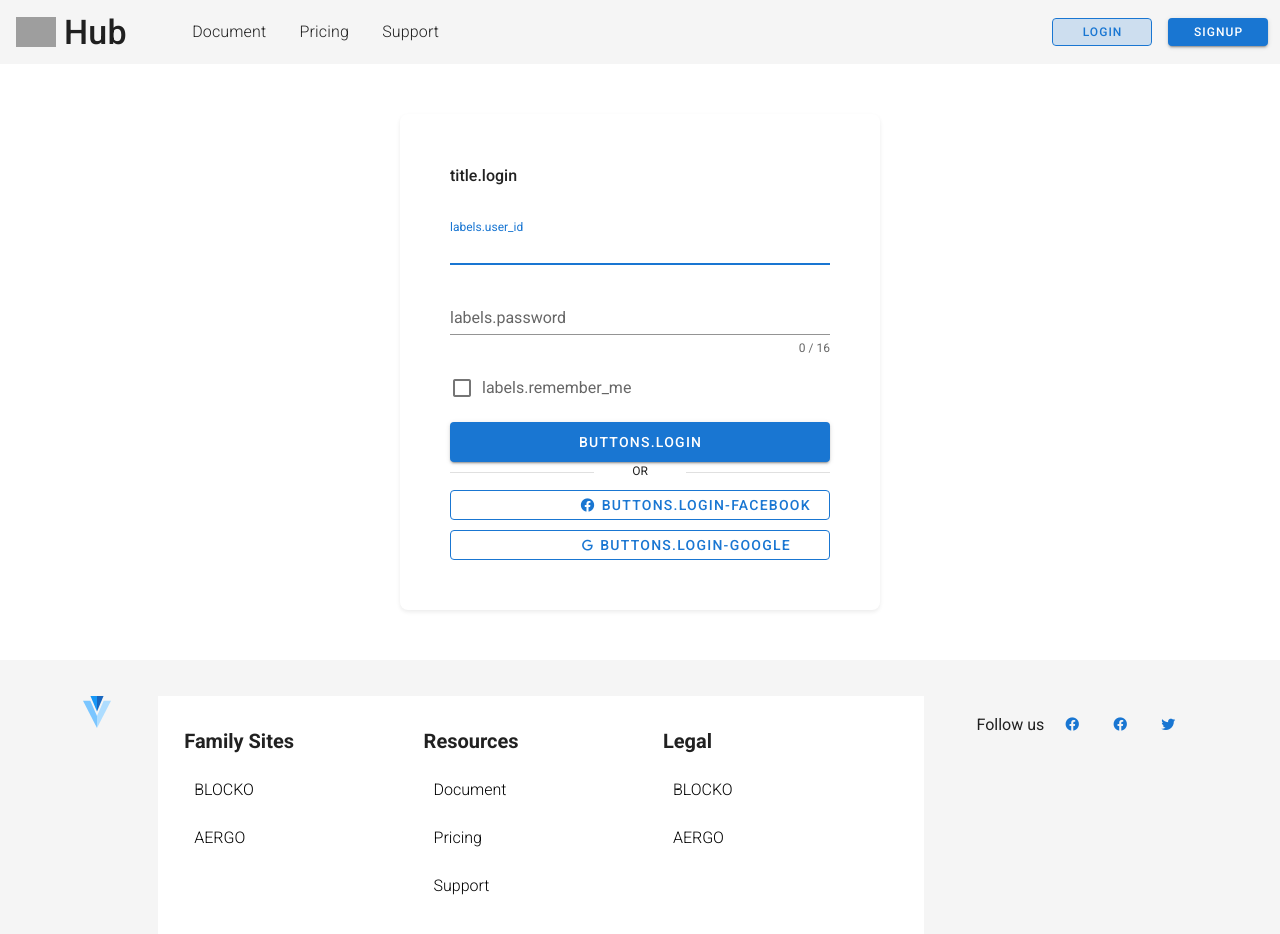
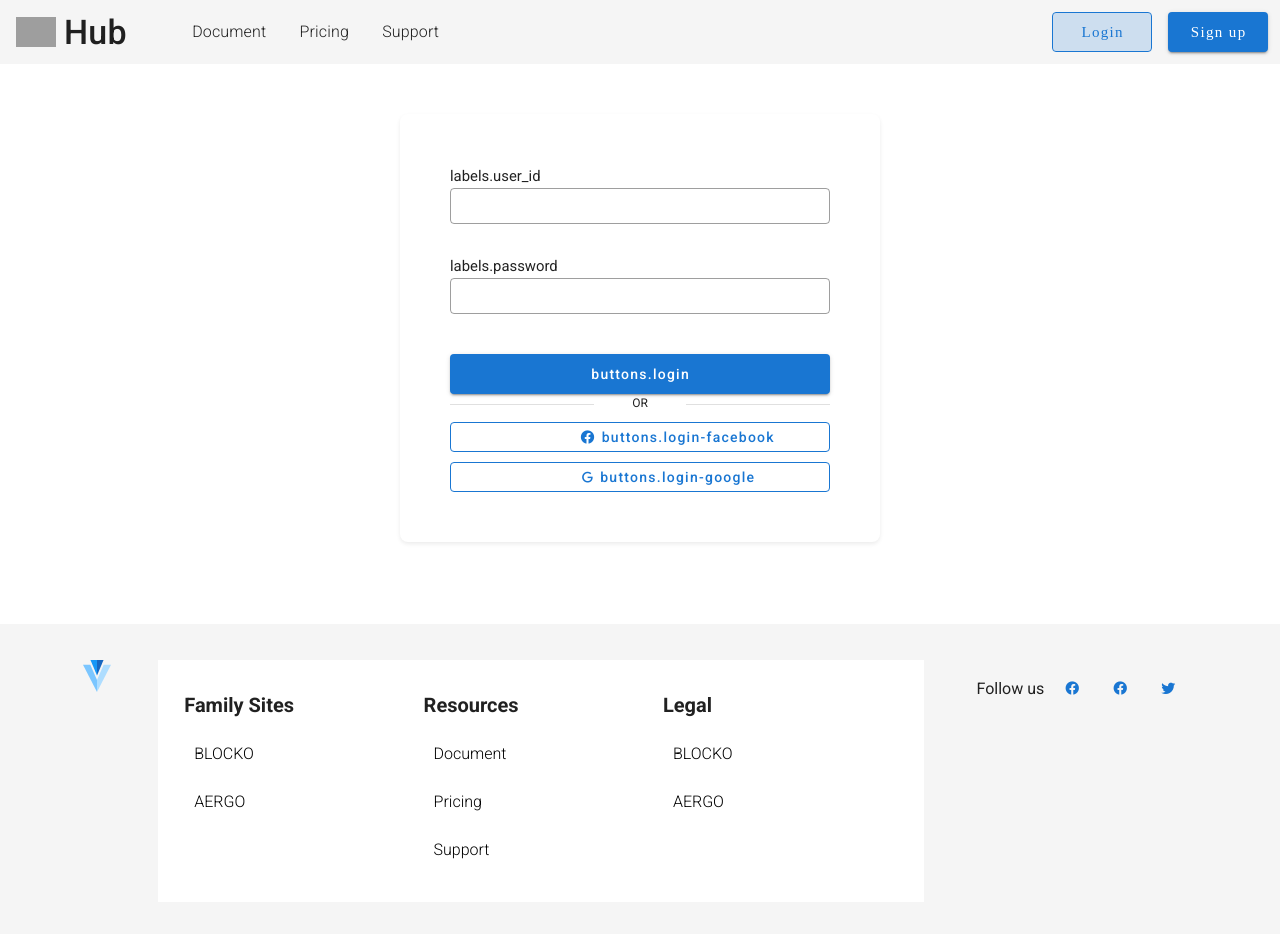
Before and after one commit to everjs78/vuejs_setup, a Vue app: page /login in a window 1280 px wide. Shown: the top 934 px of the page. Built offline with nearby package versions, Linux system fonts and the light colour scheme; grey boxes are pictures that could not be loaded.

Commit message:
[login] login with basic auth protocol

```diff
--- a/src/components/basic/Header.vue
+++ b/src/components/basic/Header.vue
@@ -1,5 +1,5 @@
 <template>
-  <div>
+  <div class="component header">
     <v-app-bar app clipped-left flat>
       <HubLogo />
       <v-row class="ml-8" align="center" v-if="!loggined">
@@ -8,11 +8,18 @@
         </v-btn>
         <v-spacer></v-spacer>
 
-        <v-btn small class="mx-2" color="primary" outlined width="100px" :to="loginLink.login.to">{{
-          loginLink.login.label
-        }}</v-btn>
+        <v-btn
+          small
+          class="mx-2 login-button"
+          color="primary"
+          outlined
+          height="40px"
+          width="100px"
+          :to="loginLink.login.to"
+          >{{ loginLink.login.label }}</v-btn
+        >
 
-        <v-btn small class="mx-2" color="primary" width="100px" :to="loginLink.signUp.to">{{
+        <v-btn small class="mx-2 login-button" color="primary" height="40px" width="100px" :to="loginLink.signUp.to">{{
           loginLink.signUp.label
         }}</v-btn>
       </v-row>
@@ -63,7 +70,7 @@ export default {
         to: 'login',
       },
       signUp: {
-        label: 'Signup',
+        label: 'Sign up',
         to: 'signup',
       },
     },
@@ -75,6 +82,15 @@ export default {
 </script>
 <style lang="scss">
 @import '@/components/styles/variables.scss';
+.component.header {
+  .login-button {
+    height: 40px;
+    font-family: 'Montserrat';
+    font-size: 15px;
+    font-weight: 500;
+    text-transform: none;
+  }
+}
 .nav-btn-label {
   color: red;
 }
--- a/src/router/index.ts
+++ b/src/router/index.ts
@@ -97,6 +97,10 @@ const routes: Array<RouteConfig> = [
       },
     ],
   },
+  {
+    path: '*',
+    redirect: '/',
+  },
 ];
 
 const router = new VueRouter({
--- a/src/views/Login.vue
+++ b/src/views/Login.vue
@@ -1,4 +1,5 @@
 <template>
+  <v-form ref="form" v-model="valid" lazy-validation @submit.prevent="tryLogin">
     <v-row align="center" justify="center">
       <v-col cols="12" sm="8" md="4">
         <div class="component login d-flex flex-column">
@@ -6,23 +7,25 @@
             <div class="login-form-container d-flex flex-column align-center">
               <div class="login-form">
                 <!--<Logo :width="346" /> -->
-              <div class="login-title">
-                {{ $t('title.login') }}
-              </div>
-              <v-text-field v-model="userId" :label="$t('labels.user_id')" required autofocus />
+                <span class="label-text">{{ $t('labels.user_id') }}</span>
+
+                <v-text-field
+                  v-model="userId"
+                  :rules="[rules.required, rules.email]"
+                  maxlength="100"
+                  outlined
+                  height="36px"
+                />
+                <span class="label-text">{{ $t('labels.password') }}</span>
                 <v-text-field
                   v-model="password"
                   type="password"
-                :label="$t('labels.password')"
-                :rules="rules"
-                counter
+                  :rules="[rules.required, rules.password]"
                   maxlength="16"
-                hint="At least 8 characters"
-                required
+                  outlined
+                  height="36px"
                 />
-
-              <v-checkbox v-model="rememberMe" :label="$t('labels.remember_me')" />
-              <v-btn block color="primary" height="40px">
+                <v-btn block color="primary" height="40px" type="submit" :disabled="!valid" class="login-button">
                   {{ $t('buttons.login') }}
                 </v-btn>
                 <v-row justify="center">
@@ -45,9 +48,11 @@
       <div class="copyright-container d-flex flex-column align-center">
         <Copyrights />
       </div>
-      --></div>
+      -->
+        </div>
       </v-col>
     </v-row>
+  </v-form>
 </template>
 
 <script lang="ts">
@@ -64,9 +69,40 @@ export default Vue.extend({
   data: () => ({
     userId: '',
     password: '',
-    rememberMe: false,
-    rules: [(value: any) => (value && value.length >= 8) || 'Must be 8~16 characters'],
+    valid: false,
   }),
+  methods: {
+    tryLogin(): void {
+      console.log('try login');
+      if (!(this.$refs.form as Vue & { validate: () => boolean }).validate()) {
+        return;
+      }
+
+      this.$rest
+        .get('/ui/v1/login', undefined, { auth: { username: this.userId, password: this.password } })
+        .then((data) => {
+          console.log('login ok' + this.userId);
+          window.localStorage.setItem('userId', this.userId);
+          this.$router.replace({ name: 'welcome' });
+        })
+        .catch((error) => {
+          console.log('api server err' + error);
+          throw error;
+        });
+    },
+  },
+  computed: {
+    rules() {
+      return {
+        required: (value: any) => !!value || this.$t('rules.required'),
+        email: (value: any) => {
+          const pattern = /^(([^<>()[\]\\.,;:\s@"]+(\.[^<>()[\]\\.,;:\s@"]+)*)|(".+"))@((\[[0-9]{1,3}\.[0-9]{1,3}\.[0-9]{1,3}\.[0-9]{1,3}])|(([a-zA-Z\-0-9]+\.)+[a-zA-Z]{2,}))$/;
+          return pattern.test(value) || this.$t('rules.email');
+        },
+        password: (value: any) => (value && value.length >= 4) || this.$t('rules.password'),
+      };
+    },
+  },
 });
 </script>
 
@@ -88,24 +124,29 @@ export default Vue.extend({
       box-shadow: 0 2px 4px 0 rgba(0, 0, 0, 0.08);
       background-color: #ffffff;
 
+      .v-text-field .v-input__control .v-input__slot {
+        min-height: auto !important;
+        display: flex !important;
+        align-items: center !important;
+      }
+
       .logo {
         align-content: center;
         margin: 20px 0 56px;
       }
-      .login-title {
-        margin: 0;
-        margin-bottom: 32px;
-        font-size: 16px;
-        font-weight: 500;
-        color: $color-grey-900;
+
+      .label-text {
+        display: inline-block;
+        font-size: (13/14) * 1em;
       }
       .username,
       .password {
-        margin-bottom: 16px;
+        height: 36px;
       }
       .login-button {
         margin-top: 10px;
         height: 30px;
+        text-transform: none;
       }
       .login-divider {
         margin-top: 10px;
@@ -137,9 +178,6 @@ export default Vue.extend({
 <i18n>
 {
   "en": {
-    "title": {
-      "login": "Login to your account"
-    },
     "labels": {
       "user_id": "Email",
       "password": "Password",
@@ -149,12 +187,14 @@ export default Vue.extend({
       "login": "Login",
       "login-facebook": "Facebook",
       "login-google": "Google"
+    },
+    "rules": {
+      "required": "Required field",
+      "email": "Invalid e-mail",
+      "password": "Must be 8~16 characters"
     }
   },
   "ko": {
-    "title": {
-      "login": "계정에 로그인해 주십시오"
-    },
     "labels": {
       "user_id": "아이디",
       "password": "비밀번호",
@@ -168,6 +208,11 @@ export default Vue.extend({
       "login": "로그인",
       "login-facebook": "페이스북",
       "login-google": "구글"
+    },
+    "rules": {
+      "required": "입력이 필요한 필드입니다",
+      "email": "잘못된 e-mail 입니다",
+      "password": "8~16자를 입력하세요"
     }
   }
 }
--- a/src/views/SignUp.vue
+++ b/src/views/SignUp.vue
@@ -92,7 +92,6 @@ export default Vue.extend({
         })
         .catch((error) => {
           console.log('api server err' + error);
-          throw error;
         });
     },
   },
@@ -209,7 +208,7 @@ export default Vue.extend({
       "password": "비밀번호를 입력하세요"
     },
     "buttons": {
-      "login": "로그인",
+      "sign_up": "회원 가입",
       "login-facebook": "페이스북",
       "login-google": "구글"
     },
```
Also changed, not shown: src/plugins/rest-client.ts (+51 -20 lines). Lines whose indentation alone changed are shown as unchanged.
